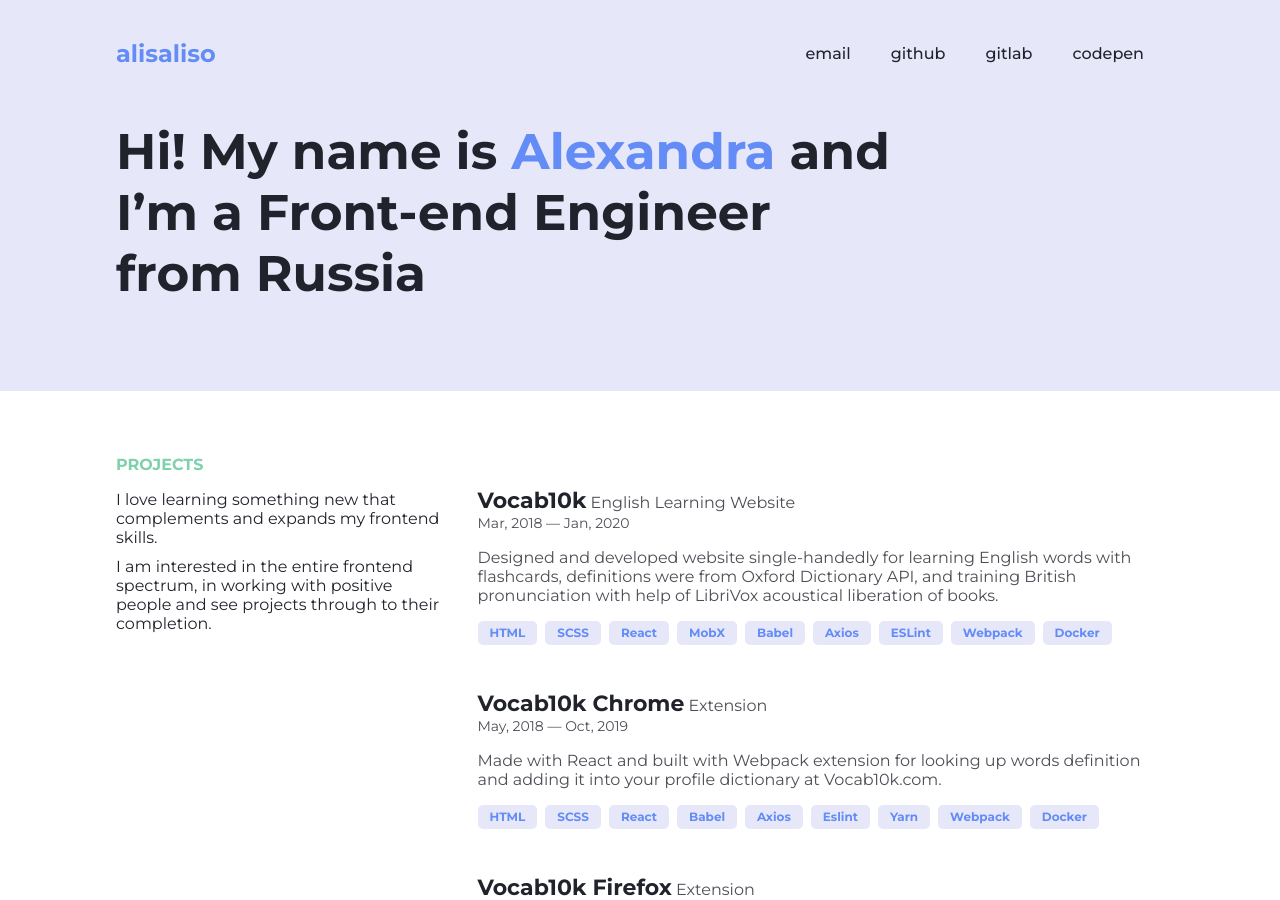
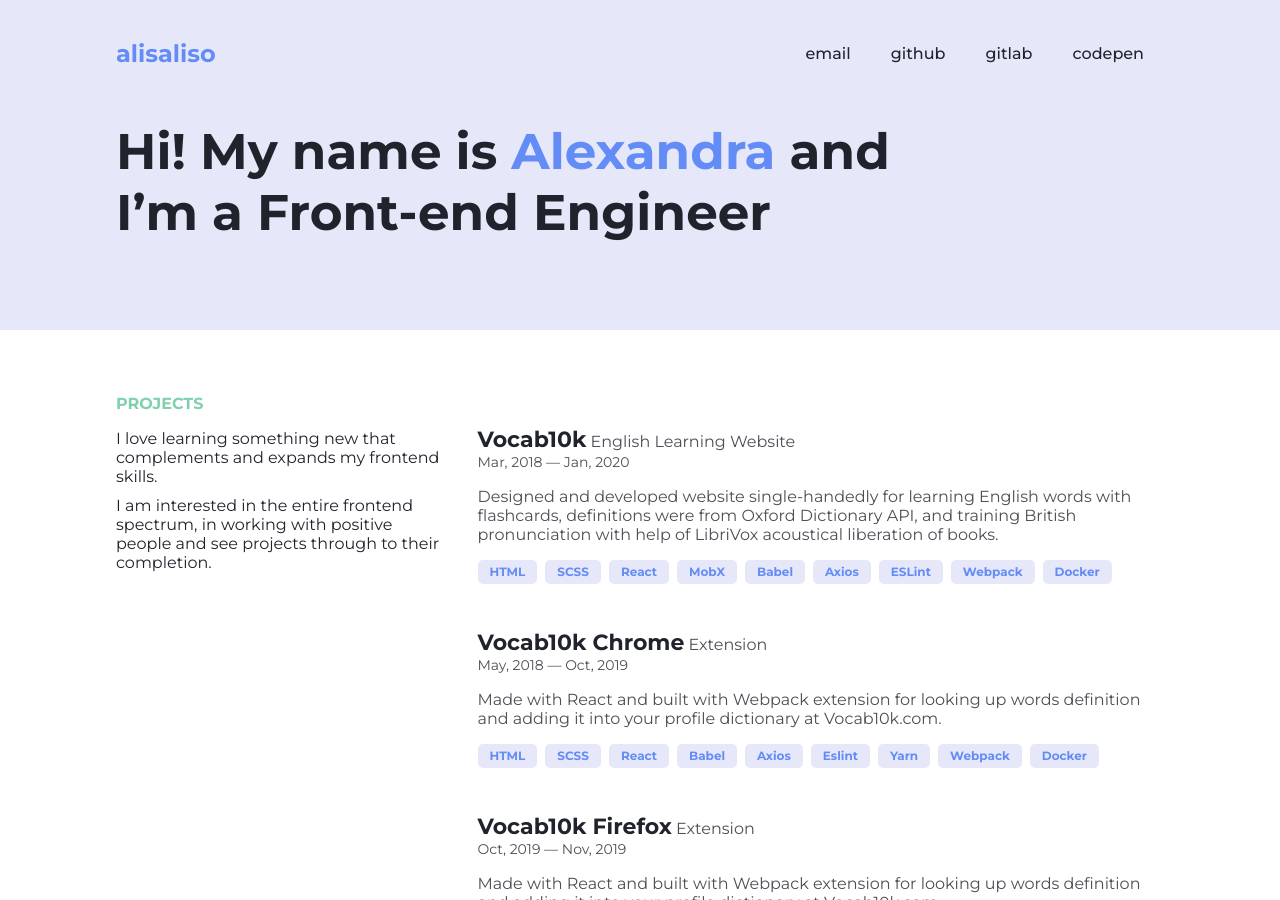
Before and after one commit to alisaliso/AlisaLiso.github.io, a Jekyll site: the page built from index.md, in a window 1280 px wide and 900 px high. Built offline with Jekyll 4.4.1, drawn with Linux system fonts in a browser that asks for light colours.

Commit message:
update header

```diff
--- a/_includes/hero.html
+++ b/_includes/hero.html
@@ -4,7 +4,7 @@
       Hi! My&nbsp;name is&nbsp;<span class="colors__primary_dark underline"
         >Alexandra</span
       >
-      and I&rsquo;m a&nbsp;Front-end Engineer from&nbsp;Russia
+      and I&rsquo;m a&nbsp;Front-end Engineer
     </div>
   </div>
 </div>
```
